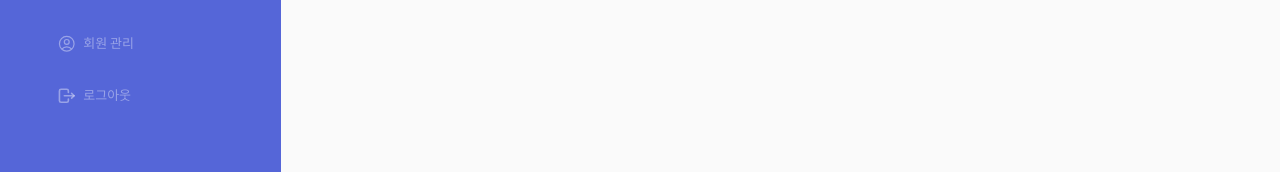
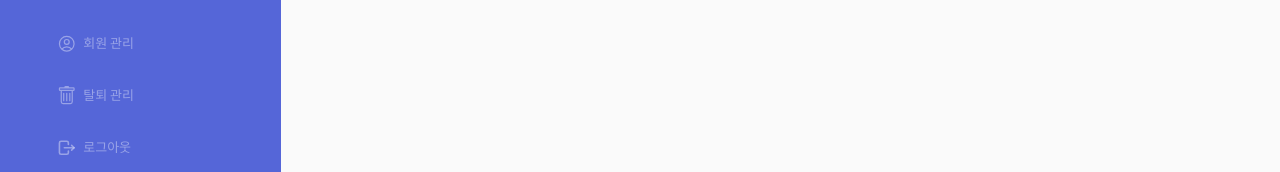
Before and after one commit to Superposition-dev/Super_Front_admin, a React (Vite) app: page / in a window 1280 px wide. Both pictures are taken after typing "name@example.com", "Sample123" into the empty fields and a click on the button "로그인". Shown: the part 278-450 px from the top of the page. Built offline with nearby package versions, Linux system fonts and the light colour scheme.

Commit message:
feat: 탈퇴 관리 메뉴 추가

```diff
--- a/src/components/@common/Sidebar.tsx
+++ b/src/components/@common/Sidebar.tsx
@@ -9,6 +9,7 @@ import { TbLogout } from 'react-icons/tb'
 import { Link, useLocation, useNavigate } from 'react-router-dom'
 import cn from '../../lib/tailwindUtil'
 import Modal from './ModalBox'
+import { BsTrash } from 'react-icons/bs'
 
 const Sidebar = () => {
   const [pathname, setPathname] = useState<string>('')
@@ -21,6 +22,8 @@ const Sidebar = () => {
     { title: '작품 관리', src: '/product', icon: <PiNotebookDuotone className="w-full h-full" /> },
     { title: '작가 관리', src: '/author', icon: <PiFolderSimpleUser className="w-full h-full" /> },
     { title: '회원 관리', src: '/user', icon: <HiOutlineUserCircle className="w-full h-full" /> },
+    { title: '탈퇴 관리', src: '/delete', icon: <BsTrash className="w-full h-full" /> },
+
   ]
 
   const handleLogout = () => {
```
